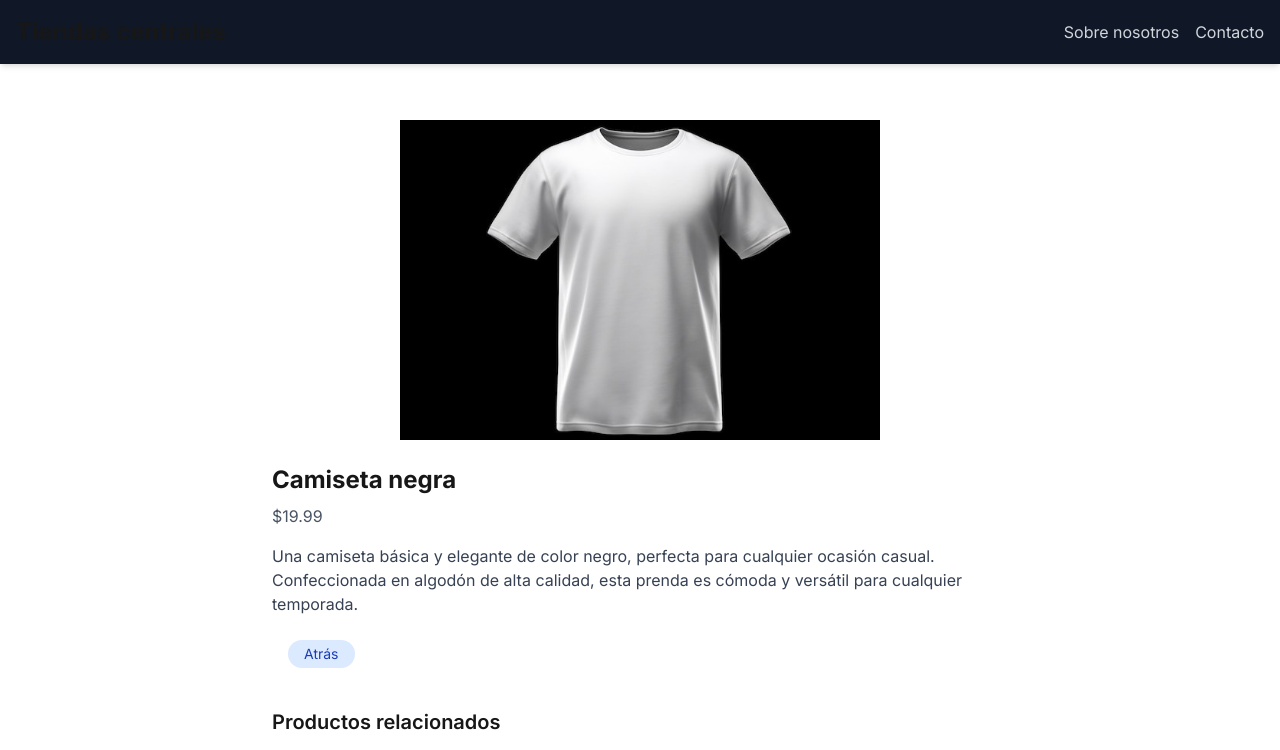
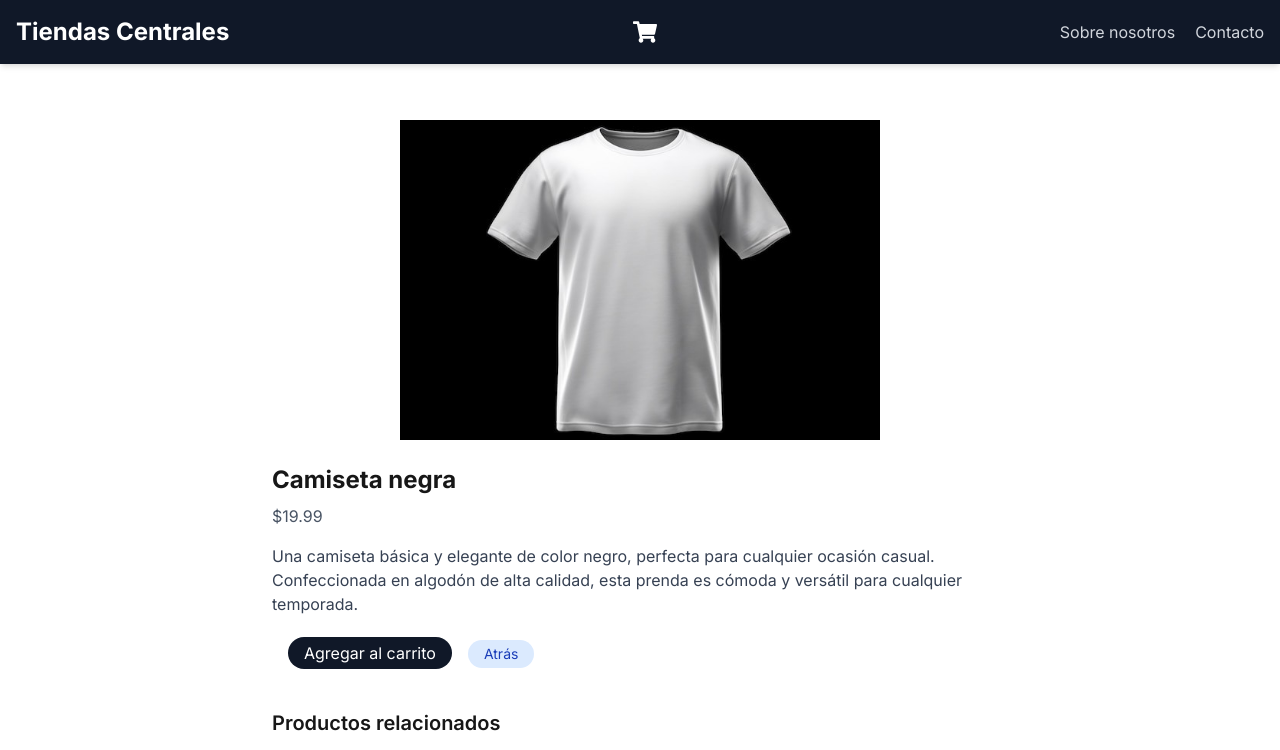
Before and after one commit to Elizabethepj/ecommerce-app, a Next.js app: page /productos/1 in a window 1280 px wide. Shown: the top 750 px of the page. Built offline with nearby package versions, Linux system fonts and the light colour scheme.

Commit message:
Carrito sin formato

```diff
--- /dev/null
+++ b/app/carrito/page.tsx
@@ -0,0 +1,34 @@
+'use client'
+
+import { useCart } from "@/context/CartContext"
+
+export default function CartPage() {
+  const { cart } = useCart()
+
+  // Verificar si el carrito está vacío
+  if (!cart || cart.length === 0) {
+    return <div className="text-center text-xl mt-10">Carrito vacío</div>
+  }
+
+  return (
+    <div className="container mx-auto p-4">
+      <h1 className="text-3xl font-semibold mb-6">Tu carrito</h1>
+      <ul className="space-y-4">
+        {cart.map((item) => (
+          <li key={item.id} className="border-b pb-4">
+            <h3 className="text-xl font-semibold">{item.name}</h3>
+            <p>Cantidad: {item.quantity}</p>
+            <p>Precio: ${item.price.toFixed(2)}</p>
+            <p>Total: ${ (item.quantity * item.price).toFixed(2) }</p>
+          </li>
+        ))}
+      </ul>
+      <div className="mt-6 text-xl font-semibold">
+        <h3>
+          Total: $
+          {cart.reduce((total, item) => total + item.quantity * item.price, 0).toFixed(2)}
+        </h3>
+      </div>
+    </div>
+  )
+}
--- a/app/layout.tsx
+++ b/app/layout.tsx
@@ -3,6 +3,7 @@ import { Inter } from 'next/font/google'
 import ReactQueryProvider from '@/components/ReactQueryProvider'
 import Header from '@/components/Header'
 import Footer from '@/components/Footer'
+import { CartProvider } from '@/context/CartContext'
 
 const inter = Inter({ subsets: ['latin'] })
 
@@ -10,6 +11,7 @@ export default function RootLayout({ children }: { children: React.ReactNode })
   return (
     <html lang="es">
       <body className={`${inter.className} bg-white text-black min-h-screen flex flex-col`}>
+      <CartProvider>
         <ReactQueryProvider>
           <Header />
           <main className="flex-grow p-4">
@@ -17,6 +19,7 @@ export default function RootLayout({ children }: { children: React.ReactNode })
           </main>
           <Footer />
         </ReactQueryProvider>
+      </CartProvider>
       </body>
     </html>
   )
--- a/app/productos/[id]/page.tsx
+++ b/app/productos/[id]/page.tsx
@@ -7,6 +7,7 @@ import Image from 'next/image'
 import Link from 'next/link'
 import { notFound } from 'next/navigation'
 import ProductCard from '@/components/ProductCard'
+import { useCart } from '@/context/CartContext'
 
 type Props = {
   params: Promise<{ id: string }>
@@ -15,6 +16,7 @@ type Props = {
 export default function ProductDetailPage({ params }: Props) {
   const { id } = use(params)
   const productId = Number(id)
+  const {addToCart} = useCart()
 
   const {
     data: product,
@@ -57,6 +59,22 @@ export default function ProductDetailPage({ params }: Props) {
       <p className="text-gray-600 mb-4">${product.price.toFixed(2)}</p>
       <p className="text-gray-700 mt-4">{product.description}</p>
 
+      <button
+      onClick={() =>
+      addToCart({
+      id: product.id,
+      name: product.name,
+      price: product.price,
+      image: product.image,
+      quantity: 1
+      })
+      }
+      className="ml-4 bg-gray-900 text-white px-4 py-1 rounded-full hover:bg-blue-700 transition"
+      >
+      Agregar al carrito
+      </button>
+
+
       <Link href="/productos" className="ml-4 inline-block px-4 py-1 bg-blue-100 text-blue-800 text-sm rounded-full mt-6 hover:bg-blue-200 transition">
         Atrás
       </Link>
--- a/components/Header.tsx
+++ b/components/Header.tsx
@@ -1,11 +1,35 @@
+'use client'
+
+import { useCart } from '@/context/CartContext'
+import Link from 'next/link'
+import { FaShoppingCart } from 'react-icons/fa' // Ícono de carrito de compras
+
 export default function Header() {
+  const { cart } = useCart()
+
+  const cartItemCount = cart.reduce((acc, item) => acc + item.quantity, 0)
+
   return (
     <header className="bg-gray-900 shadow-md p-4 flex justify-between items-center">
-        <h1 className="text-2xl font-bold text-white-800"> Tiendas centrales</h1>
-        <nav className="space-x-4">
+      <h1 className="text-2xl font-bold text-white">Tiendas Centrales</h1>
+
+      <div className="relative flex items-center gap-3">
+        <Link href="/carrito">
+          <FaShoppingCart className="text-white text-2xl" />
+        </Link>
+        {cartItemCount > 0 && (
+          <span className="absolute top-0 right-0 bg-red-500 text-white text-xs font-bold rounded-full w-5 h-5 flex items-center justify-center">
+            {cartItemCount}
+          </span>
+        )}
+      </div>
+
+      <nav className="space-x-5">
         <a href="#" className="text-gray-300">Sobre nosotros</a>
         <a href="#" className="text-gray-300">Contacto</a>
       </nav>
+
+
     </header>
-    );
+  )
 }
--- a/components/ProductGrid.tsx
+++ b/components/ProductGrid.tsx
@@ -30,7 +30,7 @@ export default function ProductGrid() {
   return (
     <div className="p-4">
       <div className="mb-4 flex flex-wrap justify-center gap-2">
-        <button onClick={() => handleCategoryChange('')} className="btn cursor-pointer">Todos</button>
+        <button onClick={() => handleCategoryChange('')} className="btn cursor-pointer">Todo</button>
         <button onClick={() => handleCategoryChange('Ropa')} className="btn cursor-pointer">Ropa</button>
         <button onClick={() => handleCategoryChange('Zapatos')} className="btn cursor-pointer">Zapatos</button>
         <button onClick={() => handleCategoryChange('Tecnología')} className="btn cursor-pointer">Tecnología</button>
--- /dev/null
+++ b/context/CartContext.tsx
@@ -0,0 +1,50 @@
+'use client'
+
+import { createContext, useContext, useState, ReactNode } from 'react'
+
+
+export type CartItem = {
+  id: number
+  name: string
+  price: number
+  image: string
+  quantity: number
+}
+
+type CartContextType = {
+  cart: CartItem[]
+  addToCart: (item: CartItem) => void
+}
+
+const CartContext = createContext<CartContextType | undefined>(undefined)
+
+export function useCart() {
+  const context = useContext(CartContext)
+  if (!context) throw new Error('useCart must be used within a CartProvider')
+  return context
+}
+
+export function CartProvider({ children }: { children: ReactNode }) {
+  const [cart, setCart] = useState<CartItem[]>([])
+
+  const addToCart = (newItem: CartItem) => {
+    setCart((prev) => {
+      const existing = prev.find(item => item.id === newItem.id)
+      if (existing) {
+        return prev.map(item =>
+          item.id === newItem.id
+            ? { ...item, quantity: item.quantity + 1 }
+            : item
+        )
+      } else {
+        return [...prev, { ...newItem, quantity: 1 }]
+      }
+    })
+  }
+
+  return (
+    <CartContext.Provider value={{ cart, addToCart }}>
+      {children}
+    </CartContext.Provider>
+  )
+}
--- a/next.config.ts
+++ b/next.config.ts
@@ -5,4 +5,10 @@ const nextConfig = {
   },
 }
 
-module.exports = nextConfig
+//module.exports = nextConfig
+
+module.exports = {
+  experimental: {
+    turboMode: false,
+  },
+}
--- a/package.json
+++ b/package.json
@@ -13,7 +13,8 @@
     "@tanstack/react-query-devtools": "^5.71.10",
     "next": "15.2.4",
     "react": "^19.0.0",
-    "react-dom": "^19.0.0"
+    "react-dom": "^19.0.0",
+    "react-icons": "^5.5.0"
   },
   "devDependencies": {
     "@tailwindcss/postcss": "^4",
```
Also changed, not shown: 1 other file (tests, documents, lock files or other folders). Lines whose indentation alone changed are shown as unchanged.
